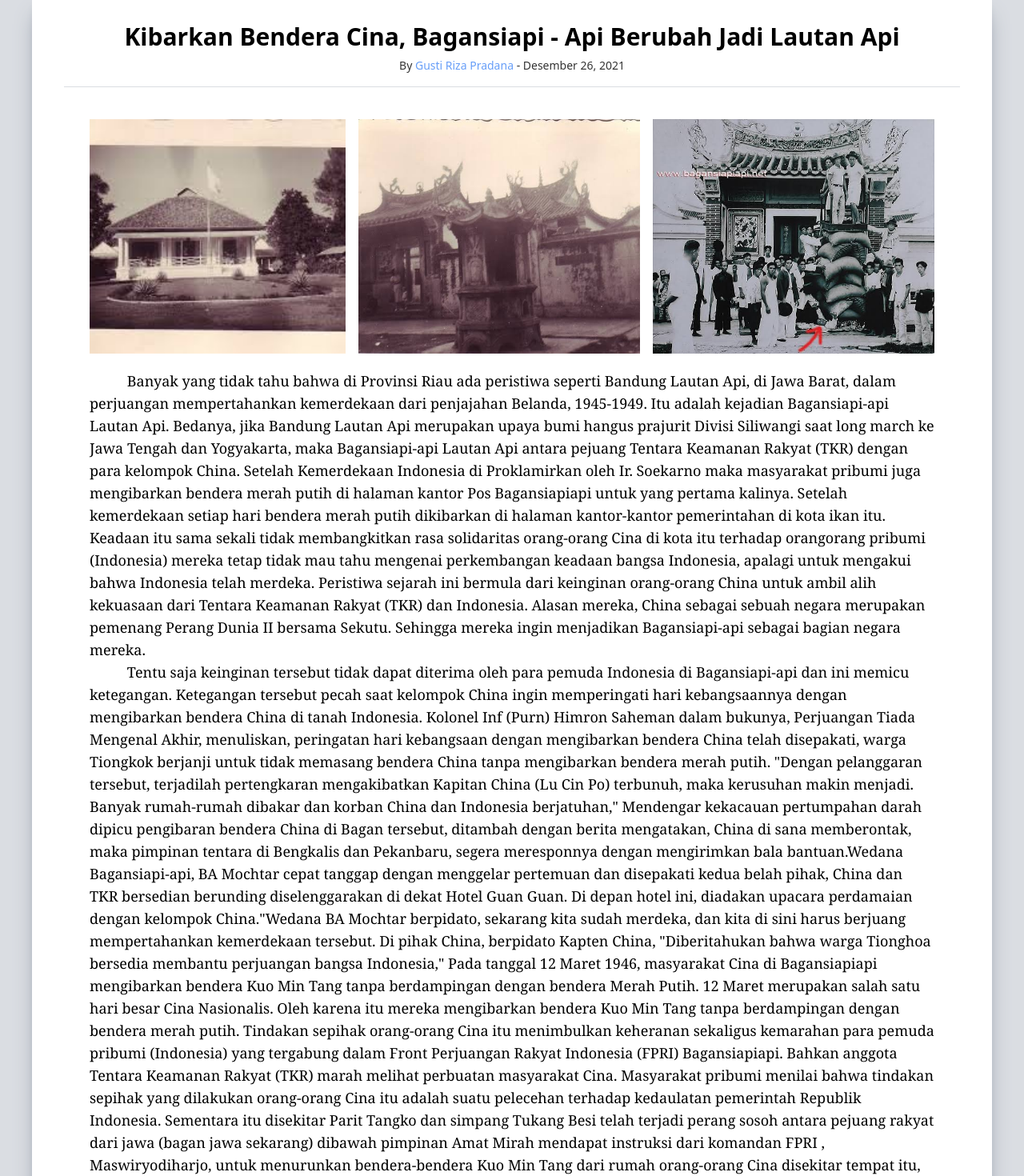
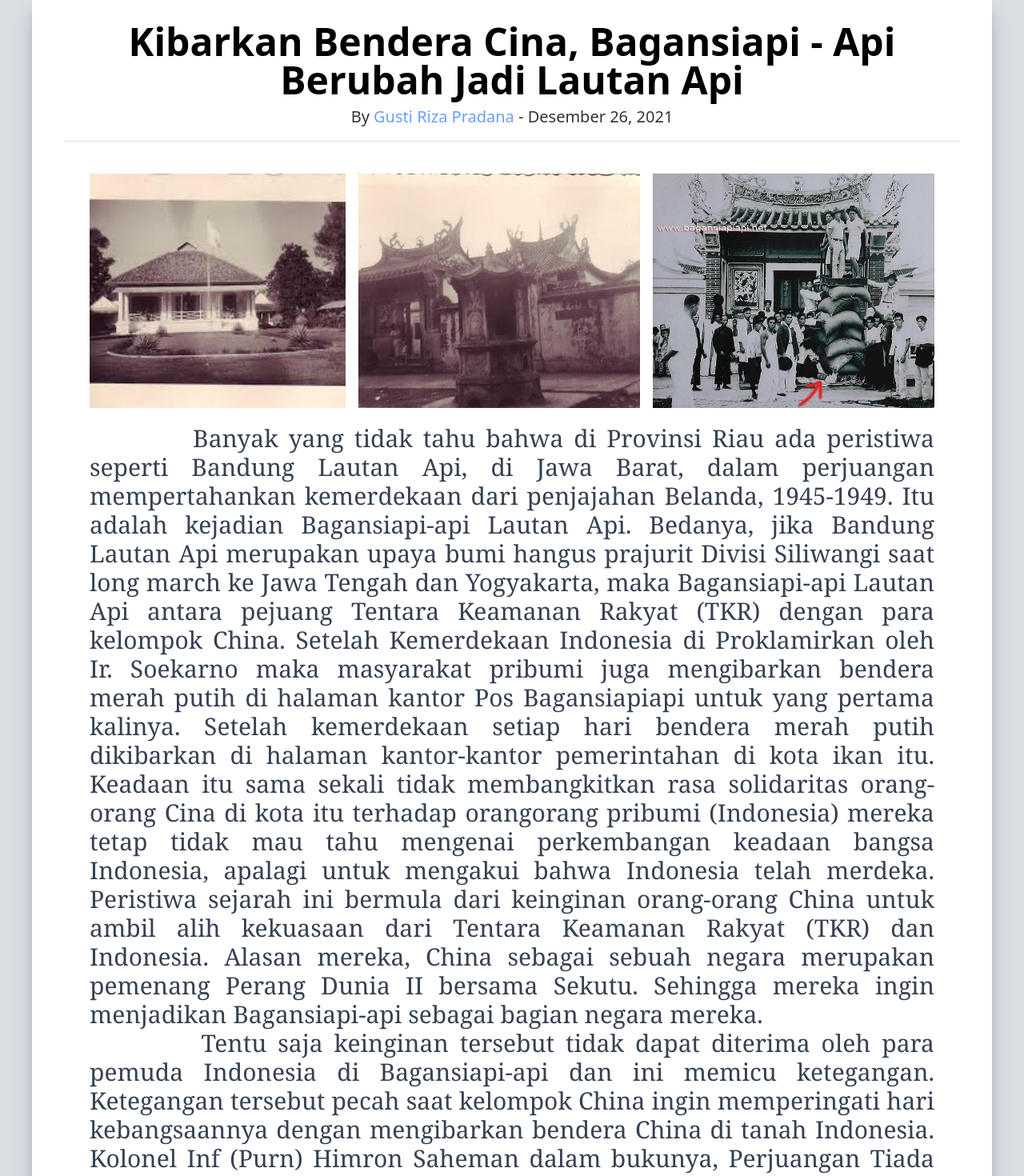
Before and after one commit to TeguhDanaPrayuda1/blog, a React (Create React App) app: page / in a window 1280 px wide. Shown: the part 100-1570 px from the top of the page at 80% size. Built offline with nearby package versions, Linux system fonts and the light colour scheme.

Commit message:
fix typography

```diff
--- a/package.json
+++ b/package.json
@@ -37,6 +37,7 @@
     ]
   },
   "devDependencies": {
+    "@tailwindcss/typography": "^0.5.0",
     "autoprefixer": "^10.4.0",
     "postcss": "^8.4.5",
     "tailwindcss": "^3.0.8"
--- a/src/components/Content.js
+++ b/src/components/Content.js
@@ -2,13 +2,13 @@ import React from 'react';
 
 const Content = () => {
     return (
-        <div className="w-full p-4 select-none h-max md:p-10 bg-gray-300/80">
+        <div className="w-full p-2 select-none h-max md:p-10 bg-gray-300/80">
             <div className="w-full px-4 leading-relaxed bg-white rounded shadow-xl shadow-gray-400 h-max md:px-10 ">
-                <div className="pt-8 pb-2 text-2xl font-semibold text-center md:text-3xl">
+                <div className="pt-8 pb-2 text-2xl font-semibold text-center md:text-5xl">
                     Kibarkan Bendera Cina, Bagansiapi - Api Berubah Jadi Lautan
                     Api
                 </div>
-                <div className="pb-4 text-sm text-center border-b border-gray-300 opacity-80 md:text-normal">
+                <div className="pb-4 text-sm text-center border-b border-gray-300 opacity-80 md:text-xl">
                     By{' '}
                     <span className="text-blue-500 hover:underline hover:decoration-wavy hover:decoration-blue-700/50 animate-pulse">
                         Gusti Riza Pradana{' '}
@@ -33,7 +33,7 @@ const Content = () => {
                             className="object-cover object-center md:w-1/3"
                         />
                     </div>
-                    <p className="flex font-serif leading-7 text-md md:text-lg ">
+                    <p className="flex font-serif text-sm leading-7 prose text-justify md:text-3xl md:prose-2xl">
                         &nbsp;&nbsp;&nbsp;&nbsp;&nbsp;&nbsp;&nbsp;&nbsp;&nbsp;&nbsp;Banyak
                         yang tidak tahu bahwa di Provinsi Riau ada peristiwa
                         seperti Bandung Lautan Api, di Jawa Barat, dalam
@@ -61,7 +61,7 @@ const Content = () => {
                         Perang Dunia II bersama Sekutu. Sehingga mereka ingin
                         menjadikan Bagansiapi-api sebagai bagian negara mereka.
                     </p>
-                    <p className="flex font-serif leading-7 text-md md:text-lg">
+                    <p className="flex w-full font-serif leading-7 prose text-justify md:text-3xl">
                         &nbsp;&nbsp;&nbsp;&nbsp;&nbsp;&nbsp;&nbsp;&nbsp;&nbsp;&nbsp;Tentu
                         saja keinginan tersebut tidak dapat diterima oleh para
                         pemuda Indonesia di Bagansiapi-api dan ini memicu
--- a/tailwind.config.js
+++ b/tailwind.config.js
@@ -3,5 +3,5 @@ module.exports = {
     theme: {
         extend: {},
     },
-    plugins: [],
+    plugins: [require('@tailwindcss/typography')],
 };
```
Also changed, not shown: 1 other file (tests, documents, lock files or other folders).
